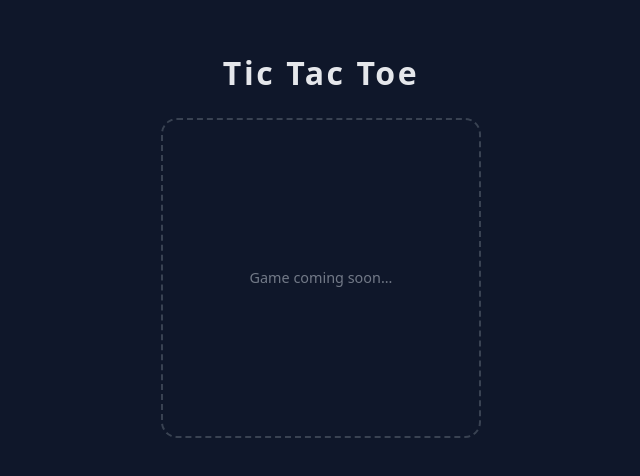
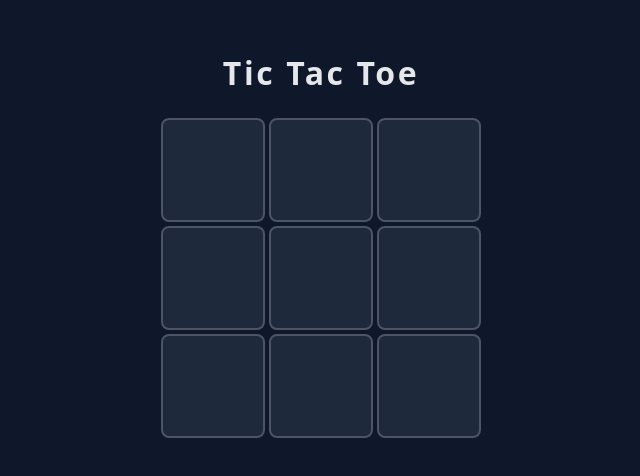
Before and after one commit to Gagipose/tic-tac-toe, a plain HTML site: page index.html in a window 1280 px wide. Shown: the part 156-632 px from the top of the page, without its empty margins (319-959 px from the left). Drawn offline with Linux system fonts and the light colour scheme.

Commit message:
Connect game board to DOM with display function and click handlers

```diff
--- a/index.html
+++ b/index.html
@@ -9,7 +9,18 @@
 <body>
   <main class="page">
     <h1 class="title">Tic Tac Toe</h1>
-    <div id="game-root"></div>
+    <div id="game-root">
+      <div class="cell 0"></div>
+      <div class="cell 1"></div>
+      <div class="cell 2"></div>
+      <div class="cell 3"></div>
+      <div class="cell 4"></div>
+      <div class="cell 5"></div>
+      <div class="cell 6"></div>
+      <div class="cell 7"></div>
+      <div class="cell 8"></div>
+    </div>
+
   </main>
   <script src="src/main.js"></script>
 </body>
--- a/src/main.js
+++ b/src/main.js
@@ -1,5 +1,6 @@
 
-// game board
+/* ---- GAME BOARD MODULE ---- */
+
 const gameBoard = (function () {
     const board = ["", "", "", "", "", "", "", "", ""]; // <---> change back to empty strings later
 
@@ -28,8 +29,8 @@ const gameBoard = (function () {
 }());
 
 
-// check win & tie conditions
-// "if these index positions are the same = win"
+/* ---- WIN CONDITION MODULE ---- */
+
 const winCondition = (function () {
     const win = [
         [0, 1, 2], [3, 4, 5], [6, 7, 8], // horizontal
@@ -65,15 +66,36 @@ const winCondition = (function () {
 }())
 
 
+/* ---- DOM / DISPLAY CONTROLLER ---- */
+// functions
+const cells = document.querySelectorAll(".cell");
 
-// ---- TODO: ----
-// module: make gameboard
-// module: check win or tie
-// function: create new game with 2 players
+const updateDom = () => {
+    const board = gameBoard.board;
+    for (let x in board) {
+        cells[x].textContent = board[x];
+    }
+};
+
+updateDom();
+
+/* ---- EVENT LISTENERS ---- */
+// event listeners
+cells.forEach((cell, idx) => {
+    cell.addEventListener("click", () => {
+        gameBoard.addMarker(idx);
+        updateDom();
+        winCondition.checkWin();
+    });
+});
 
 
 
-// ---- TESTS ----
+/* ---- INITIALIZATION / GAME START ---- */
+// initialize functions
+
+
+/* ---- TESTS / DEBUGGING ---- */
 
 
 // gameBoard.display();
--- a/style.css
+++ b/style.css
@@ -1,3 +1,5 @@
+/* ---- RESET / BASE STYLES ---- */
+
 *,
 *::before,
 *::after {
@@ -5,6 +7,8 @@
   margin: 0;
   padding: 0;
 }
+
+/* ---- LAYOUT / PAGE STRUCTURE ---- */
 
 body {
   font-family: system-ui, -apple-system, BlinkMacSystemFont, "Segoe UI", sans-serif;
@@ -21,26 +25,38 @@ body {
   padding: 2rem;
 }
 
+/* ---- TYPOGRAPHY ---- */
+
 .title {
   margin-bottom: 1.5rem;
   letter-spacing: 0.08em;
 }
 
+/* ---- GAME BOARD / COMPONENTS ---- */
+
 #game-root {
-  /* placeholder for now; actual board will come later */
   width: 320px;
   height: 320px;
   border-radius: 1rem;
-  border: 2px dashed #4b5563;
+  display: grid;
+  grid-template-columns: repeat(3, 1fr);
+  grid-template-rows: repeat(3, 1fr);
+  gap: 4px;
+  margin: 0 auto;
+}
+
+.cell {
+  border: 2px solid #4b5563;
+  border-radius: 0.5rem;
   display: flex;
   align-items: center;
   justify-content: center;
-  opacity: 0.7;
-  margin: 0 auto;
+  font-size: 3rem;
+  cursor: pointer;
+  background: #1e293b;
+  transition: background 0.2s;
 }
 
-#game-root::before {
-  content: "Game coming soon...";
-  font-size: 0.9rem;
-  color: #9ca3af;
+.cell:hover {
+  background: #334155;
 }
```
Also changed, not shown: 1 other file.
